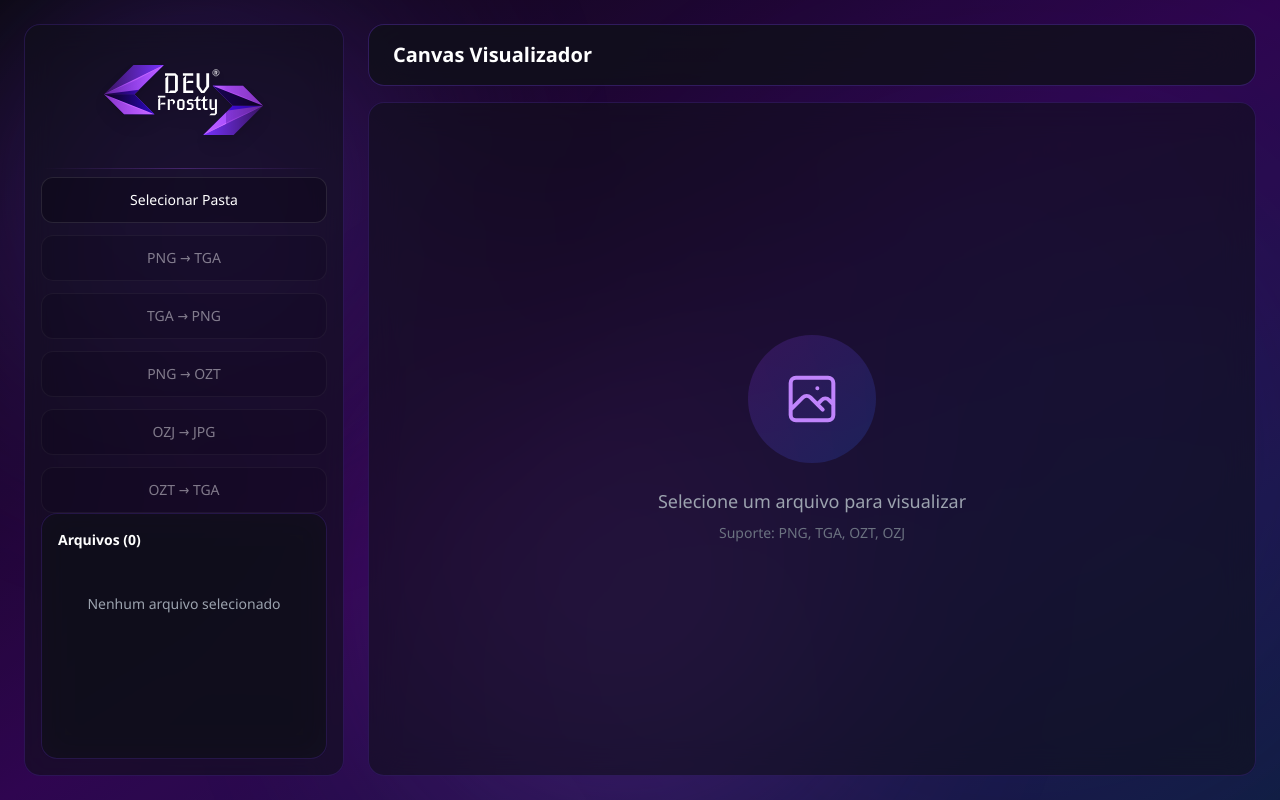
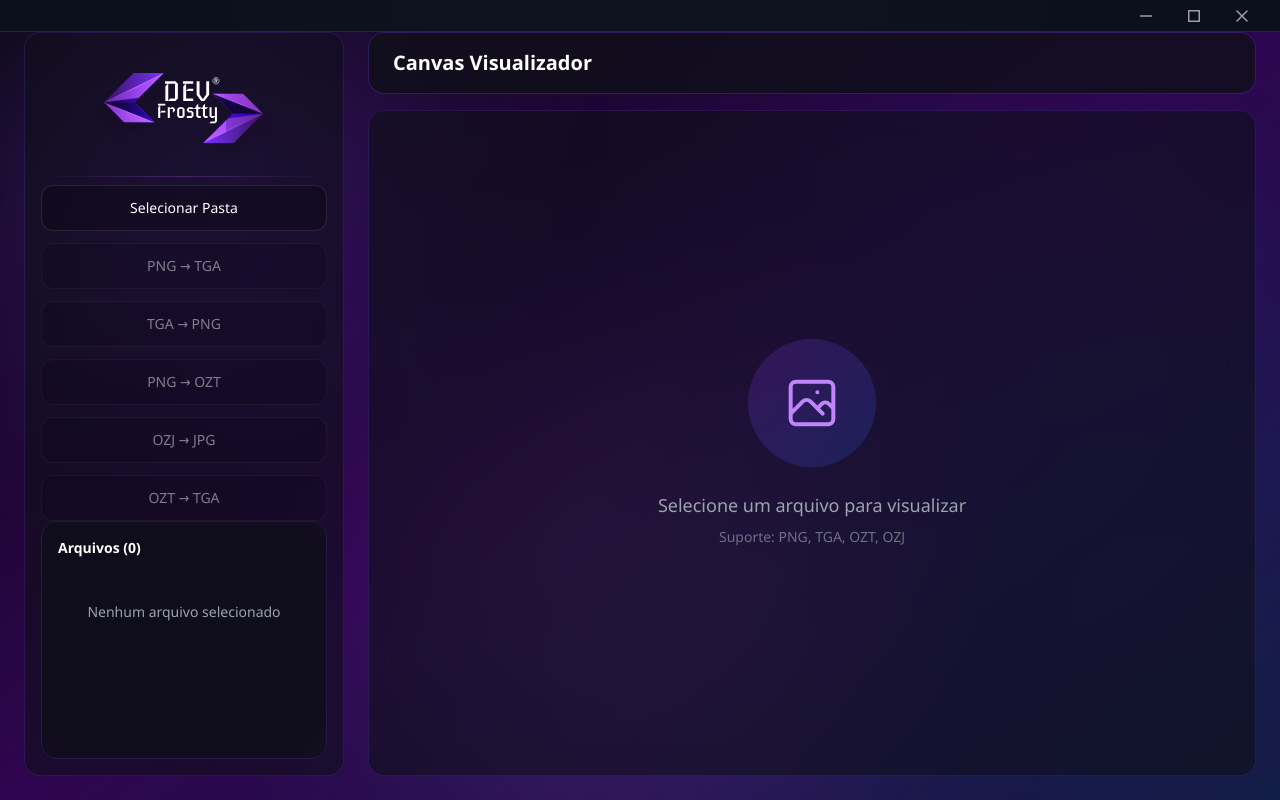
Before and after one commit to FrosttyS18/DEV-frostty-image-converter, a React (Vite) app: page / in a window 1280 px wide. Built offline with nearby package versions, Linux system fonts and the light colour scheme.

Commit message:
fix: Adicionar barra de titulo customizada com botoes de controle - Criado CustomTitlebar component com botoes minimizar/maximizar/fechar - Corrigido problema de UX apos remover menu nativo - Estilo premium igual ao mu-server-manager

```diff
--- a/src/App.tsx
+++ b/src/App.tsx
@@ -2,6 +2,7 @@ import { useState } from 'react';
 import Sidebar from './components/Sidebar';
 import Canvas from './components/Canvas';
 import BackgroundEffect from './components/BackgroundEffect';
+import CustomTitlebar from './components/CustomTitlebar';
 import { FileInfo } from './types';
 
 function App() {
@@ -11,11 +12,14 @@ function App() {
 
   return (
     <div className="relative w-screen h-screen overflow-hidden">
+      {/* Barra de título customizada */}
+      <CustomTitlebar />
+
       {/* Background com efeito */}
       <BackgroundEffect />
 
       {/* Container principal */}
-      <div className="relative z-10 flex h-full p-6 gap-6">
+      <div className="relative z-10 flex h-full pt-8 p-6 gap-6">
         {/* Sidebar */}
         <Sidebar
           selectedFiles={selectedFiles}
--- /dev/null
+++ b/src/components/CustomTitlebar.tsx
@@ -0,0 +1,69 @@
+const CustomTitlebar = () => {
+  const handleMinimize = () => {
+    // @ts-ignore
+    window.require('electron').remote.getCurrentWindow().minimize();
+  };
+
+  const handleMaximize = () => {
+    // @ts-ignore
+    const win = window.require('electron').remote.getCurrentWindow();
+    if (win.isMaximized()) {
+      win.unmaximize();
+    } else {
+      win.maximize();
+    }
+  };
+
+  const handleClose = () => {
+    // @ts-ignore
+    window.require('electron').remote.getCurrentWindow().close();
+  };
+
+  return (
+    <div
+      className="fixed top-0 left-0 right-0 h-8 bg-gradient-to-r from-[#0a0f1a] via-[#0d1420] to-[#0a0f1a] border-b border-purple-500/20 flex items-center justify-between px-4 z-[9999]"
+      style={{ WebkitAppRegion: 'drag' } as any}
+    >
+      {/* Área vazia para arrastar */}
+      <div className="flex-1"></div>
+
+      {/* Botões de controle */}
+      <div className="flex items-center gap-1" style={{ WebkitAppRegion: 'no-drag' } as any}>
+        {/* Minimizar */}
+        <button
+          onClick={handleMinimize}
+          className="w-11 h-8 flex items-center justify-center hover:bg-white/10 transition-colors group"
+          aria-label="Minimizar"
+        >
+          <svg className="w-3 h-3 text-white/60 group-hover:text-white" fill="none" viewBox="0 0 12 12" stroke="currentColor">
+            <path strokeLinecap="round" strokeWidth={1.5} d="M0 6h12"/>
+          </svg>
+        </button>
+
+        {/* Maximizar/Restaurar */}
+        <button
+          onClick={handleMaximize}
+          className="w-11 h-8 flex items-center justify-center hover:bg-white/10 transition-colors group"
+          aria-label="Maximizar"
+        >
+          <svg className="w-3 h-3 text-white/60 group-hover:text-white" fill="none" viewBox="0 0 12 12" stroke="currentColor">
+            <rect x="0.75" y="0.75" width="10.5" height="10.5" strokeWidth={1.5}/>
+          </svg>
+        </button>
+
+        {/* Fechar */}
+        <button
+          onClick={handleClose}
+          className="w-11 h-8 flex items-center justify-center hover:bg-red-600 transition-colors group"
+          aria-label="Fechar"
+        >
+          <svg className="w-3 h-3 text-white/60 group-hover:text-white" fill="none" viewBox="0 0 12 12" stroke="currentColor">
+            <path strokeLinecap="round" strokeWidth={1.5} d="M1 1l10 10M11 1L1 11"/>
+          </svg>
+        </button>
+      </div>
+    </div>
+  );
+};
+
+export default CustomTitlebar;
```
